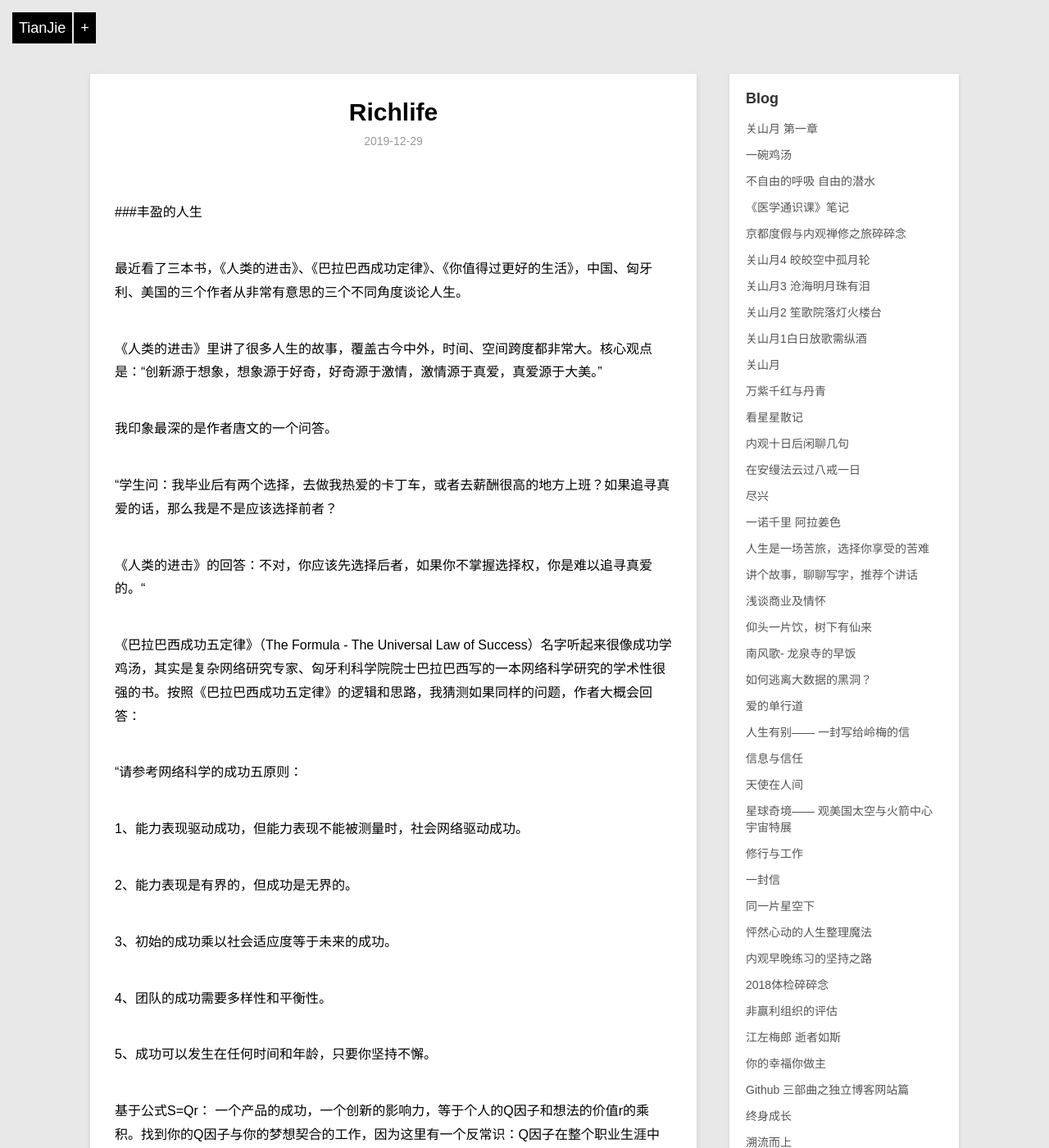
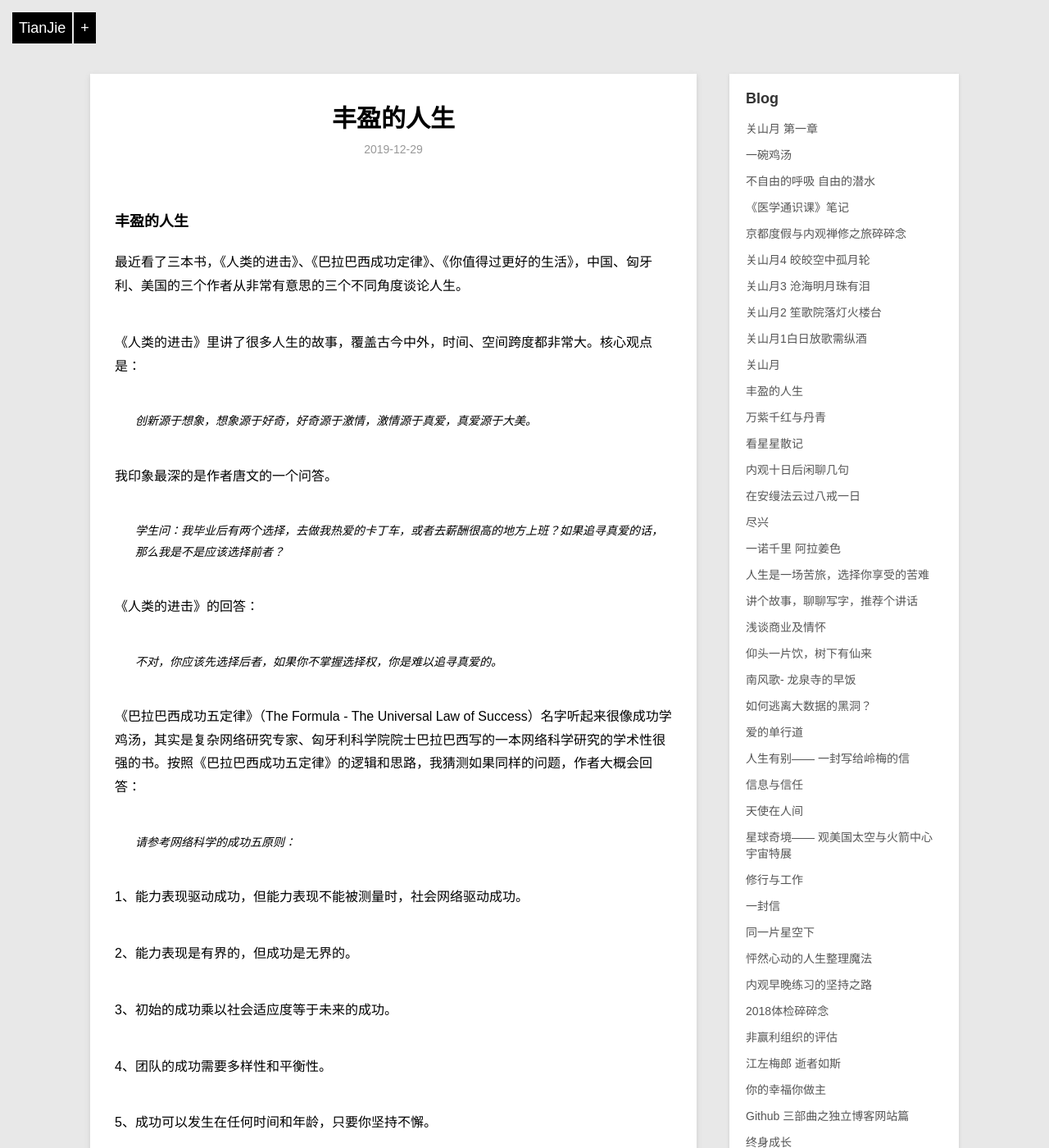
Before and after one commit to violettianjie/violettianjie.github.io, a Jekyll site: the page built from _posts/blog/2019-12-29-richlife.md, in a window 1280 px wide and 1400 px high. Shown: the whole window at 82% size. Built offline with Jekyll 4.4.1, drawn with Linux system fonts in a browser that asks for light colours; our own code applies the rules of GitHub Pages for plain Markdown files; some of the changed text lies outside the part shown.

Commit message:
Update 2019-12-29-richlife.md

```diff
--- a/_posts/blog/2019-12-29-richlife.md
+++ b/_posts/blog/2019-12-29-richlife.md
@@ -1,11 +1,19 @@
+---
+layout: post
+title: "丰盈的人生"
+description: "无谓好坏 放下期待 事事无碍"
+category: blog
+---
 
-###丰盈的人生
+### 丰盈的人生
 
 最近看了三本书，《人类的进击》、《巴拉巴西成功定律》、《你值得过更好的生活》，中国、匈牙利、美国的三个作者从非常有意思的三个不同角度谈论人生。
 
 
 
-《人类的进击》里讲了很多人生的故事，覆盖古今中外，时间、空间跨度都非常大。核心观点是：“创新源于想象，想象源于好奇，好奇源于激情，激情源于真爱，真爱源于大美。”
+《人类的进击》里讲了很多人生的故事，覆盖古今中外，时间、空间跨度都非常大。核心观点是：
+
+> 创新源于想象，想象源于好奇，好奇源于激情，激情源于真爱，真爱源于大美。
 
 
 
@@ -13,11 +21,13 @@
 
 
 
-“学生问：我毕业后有两个选择，去做我热爱的卡丁车，或者去薪酬很高的地方上班？如果追寻真爱的话，那么我是不是应该选择前者？
+> 学生问：我毕业后有两个选择，去做我热爱的卡丁车，或者去薪酬很高的地方上班？如果追寻真爱的话，那么我是不是应该选择前者？
 
 
 
-《人类的进击》的回答：不对，你应该先选择后者，如果你不掌握选择权，你是难以追寻真爱的。“
+《人类的进击》的回答：
+
+> 不对，你应该先选择后者，如果你不掌握选择权，你是难以追寻真爱的。
 
 
 
@@ -25,7 +35,7 @@
 
 
 
-“请参考网络科学的成功五原则：
+> 请参考网络科学的成功五原则：
 
 
 
@@ -41,7 +51,7 @@
 
 
 
-基于公式S=Qr： 一个产品的成功，一个创新的影响力，等于个人的Q因子和想法的价值r的乘积。找到你的Q因子与你的梦想契合的工作，因为这里有一个反常识：Q因子在整个职业生涯中都不会发生变化。”
+基于公式S=Qr： 一个产品的成功，一个创新的影响力，等于个人的Q因子和想法的价值r的乘积。找到你的Q因子与你的梦想契合的工作，因为这里有一个反常识：Q因子在整个职业生涯中都不会发生变化。
 
 
 
@@ -49,7 +59,7 @@
 
 《你值得过更好的生活》（Busting Loose From the Business Game）名字听起来也有点像鸡汤，这是一本心灵方面的书籍。同样的问题，如果是《你值得过更好的生活》的作者大概会回答：
 
-“无所谓好坏，选哪一个都一样。生活无限丰盈。”
+> 无所谓好坏，选哪一个都一样。生活无限丰盈。
 
 
 
```
